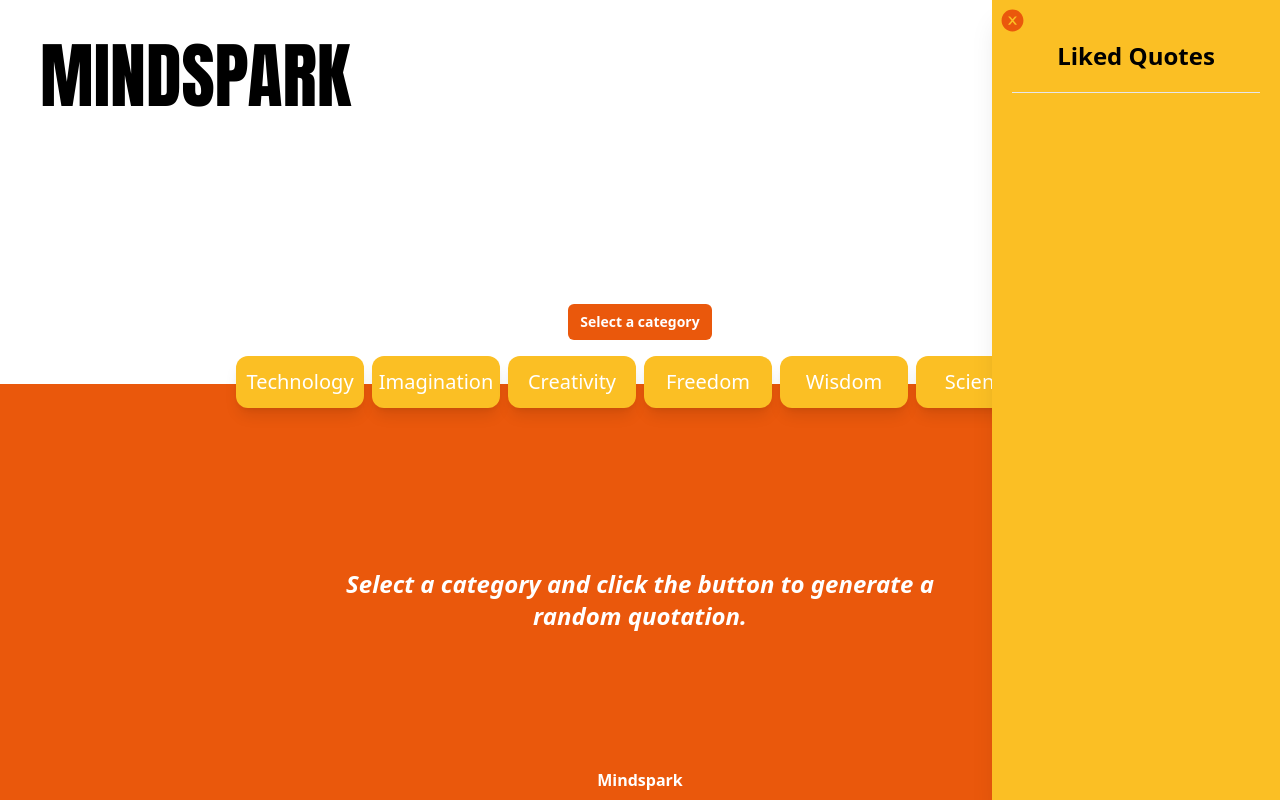
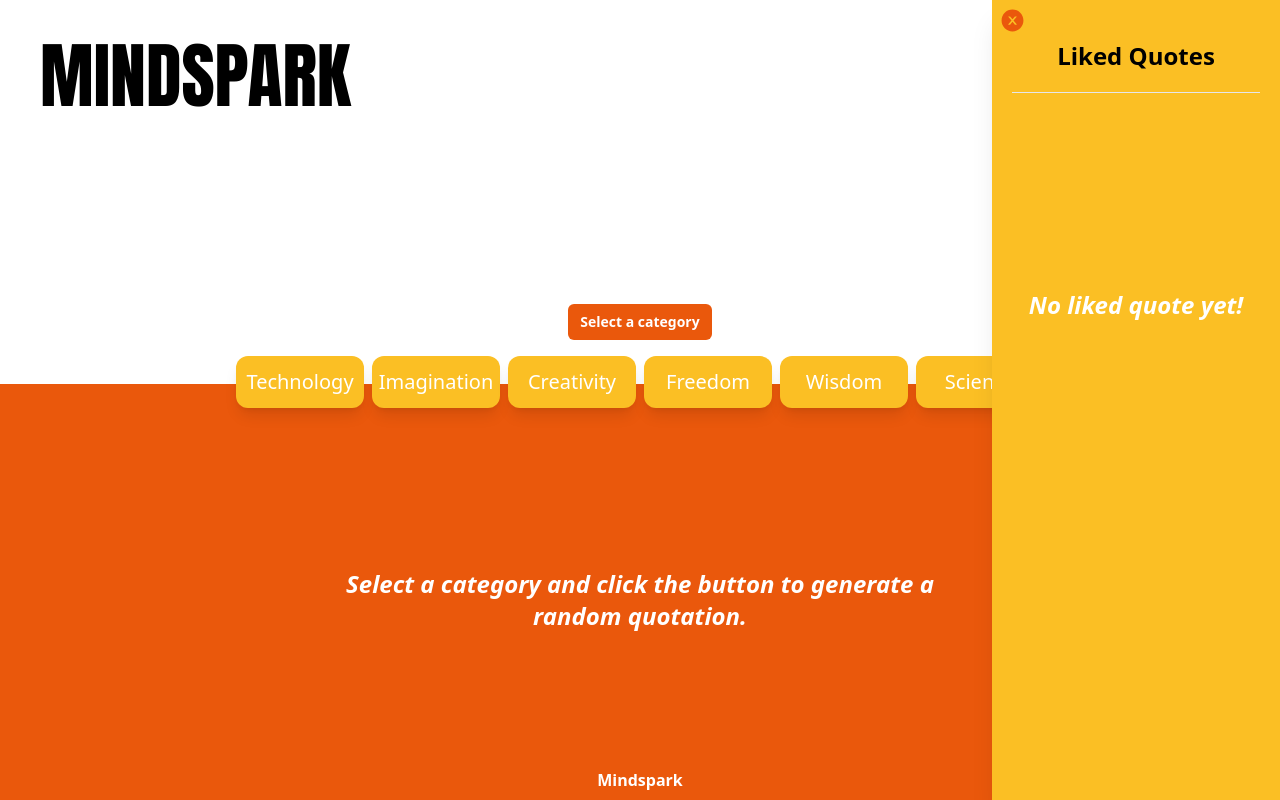
Before and after one commit to herol3oy/mind-spark, a Next.js app: page / in a window 1280 px wide. Both pictures are taken after a click on the picture 1215 px from the left and 65 px from the top of the page. Built offline with nearby package versions, Linux system fonts and the light colour scheme.

Commit message:
add user favorite quote context

```diff
--- a/components/SideBar.tsx
+++ b/components/SideBar.tsx
@@ -1,3 +1,7 @@
+import DisplayMessage from '@/components/shared/DisplayMessage'
+import FavoriteQuoteCard from '@/components/shared/FavoriteQuoteCard'
+import { MESSAGE } from '@/constants/message'
+import { FavoriteQuotesContext } from '@/context/FavoriteQuotesContext'
 import Image from 'next/image'
 import { Dispatch, SetStateAction, useContext } from 'react'
 
@@ -7,6 +11,8 @@ interface SideBarProps {
 }
 
 const SideBar = ({ isSidebarOpen, setIsSidebarOpen }: SideBarProps) => {
+  const { favoriteQuotes } = useContext(FavoriteQuotesContext)
+
   const handleToggleSidebar = () => setIsSidebarOpen((open) => !open)
 
   return (
@@ -25,6 +31,15 @@ const SideBar = ({ isSidebarOpen, setIsSidebarOpen }: SideBarProps) => {
       />
       <h1 className="text-2xl font-bold text-center">Liked Quotes</h1>
       <hr className="my-5" />
+      <div className="flex flex-col gap-2">
+        {!favoriteQuotes.length ? (
+          <DisplayMessage message={MESSAGE.NO_LIKED_QUOTE_FOUND} />
+        ) : (
+          favoriteQuotes
+            .map((quote) => <FavoriteQuoteCard key={quote._id} quote={quote} />)
+            .reverse()
+        )}
+      </div>
     </aside>
   )
 }
--- /dev/null
+++ b/components/shared/FavoriteQuoteCard.tsx
@@ -0,0 +1,33 @@
+import { FavoriteQuotesContext } from '@/context/FavoriteQuotesContext'
+import { Quote } from '@/types/quote'
+import Image from 'next/image'
+import { useContext } from 'react'
+
+interface FavoriteQuoteCardProps {
+  quote: Quote
+}
+
+const FavoriteQuoteCard = ({ quote }: FavoriteQuoteCardProps) => {
+  const { removeFavoriteQuote } = useContext(FavoriteQuotesContext)
+
+  const handleRemoveFavoriteQuote = () => removeFavoriteQuote(quote._id)
+
+  return (
+    <div className="flex flex-col gap-5 primary-bg-color p-5 rounded-xl">
+      <h1 className="secondary-text-color">{quote.content}</h1>
+      <div className="flex justify-between">
+        <small>~ {quote.author}</small>
+        <Image
+          className="cursor-pointer hover-translate"
+          src="/icons/bin.svg"
+          width={20}
+          height={20}
+          alt="bin icon"
+          onClick={handleRemoveFavoriteQuote}
+        />
+      </div>
+    </div>
+  )
+}
+
+export default FavoriteQuoteCard
--- a/components/shared/QuoteCard.tsx
+++ b/components/shared/QuoteCard.tsx
@@ -1,11 +1,22 @@
+import { FavoriteQuotesContext } from '@/context/FavoriteQuotesContext'
 import { Quote } from '@/types/quote'
 import Image from 'next/image'
+import { useContext } from 'react'
 
 interface QuoteCardProps {
   quote: Quote
 }
 
 const QuoteCard = ({ quote }: QuoteCardProps) => {
+  const { favoriteQuotes, addFavoriteQuote, removeFavoriteQuote } = useContext(
+    FavoriteQuotesContext
+  )
+
+  const isQuoteLiked = favoriteQuotes.some((q) => q._id === quote._id)
+
+  const handleFavoriteQuote = () =>
+    isQuoteLiked ? removeFavoriteQuote(quote._id) : addFavoriteQuote(quote)
+
   return (
     <div className="flex flex-col items-center justify-center p-4 gap-2 md:gap-10 mt-2 md:mt-12 h-96">
       <div className="grid grid-cols-2 md:flex justify-center gap-5">
@@ -21,7 +32,8 @@ const QuoteCard = ({ quote }: QuoteCardProps) => {
       <div className="flex items-center gap-2">
         <Image
           className="cursor-pointer hover-translate"
-          src="/icons/heart-outline.svg"
+          src={isQuoteLiked ? '/icons/heart.svg' : '/icons/heart-outline.svg'}
+          onClick={handleFavoriteQuote}
           width={40}
           height={40}
           alt="Heart icon"
--- /dev/null
+++ b/context/FavoriteQuotesContext.tsx
@@ -0,0 +1,36 @@
+import { Quote } from '@/types/quote'
+import { PropsWithChildren, createContext, useState } from 'react'
+
+const INITIAL_FAVORITE_QUOTES_CONTEXT = {
+  favoriteQuotes: [],
+  addFavoriteQuote: () => {},
+  removeFavoriteQuote: () => {},
+}
+
+interface FavoriteQuotesContextProps {
+  favoriteQuotes: Quote[]
+  addFavoriteQuote: (quote: Quote) => void
+  removeFavoriteQuote: (quoteId: string) => void
+}
+
+export const FavoriteQuotesContext = createContext<FavoriteQuotesContextProps>(
+  INITIAL_FAVORITE_QUOTES_CONTEXT
+)
+
+export const FavoriteQuotesProvider = ({ children }: PropsWithChildren) => {
+  const [favoriteQuotes, setFavoriteQuotes] = useState<Quote[]>([])
+
+  const addFavoriteQuote = (quote: Quote) =>
+    setFavoriteQuotes([...favoriteQuotes, quote])
+
+  const removeFavoriteQuote = (quoteId: string) =>
+    setFavoriteQuotes(favoriteQuotes.filter((quote) => quote._id !== quoteId))
+
+  return (
+    <FavoriteQuotesContext.Provider
+      value={{ favoriteQuotes, addFavoriteQuote, removeFavoriteQuote }}
+    >
+      {children}
+    </FavoriteQuotesContext.Provider>
+  )
+}
--- a/pages/_app.tsx
+++ b/pages/_app.tsx
@@ -1,11 +1,16 @@
 import Layout from '@/components/Layout'
+import { FavoriteQuotesProvider } from '@/context/FavoriteQuotesContext'
 import '@/styles/globals.css'
 import type { AppProps } from 'next/app'
 
-export default function App({ Component, pageProps }: AppProps) {
+const App = ({ Component, pageProps }: AppProps) => {
   return (
-    <Layout>
-      <Component {...pageProps} />
-    </Layout>
+    <FavoriteQuotesProvider>
+      <Layout>
+        <Component {...pageProps} />
+      </Layout>
+    </FavoriteQuotesProvider>
   )
 }
+
+export default App
```
Also changed, not shown: public/icons/bin.svg (added).
